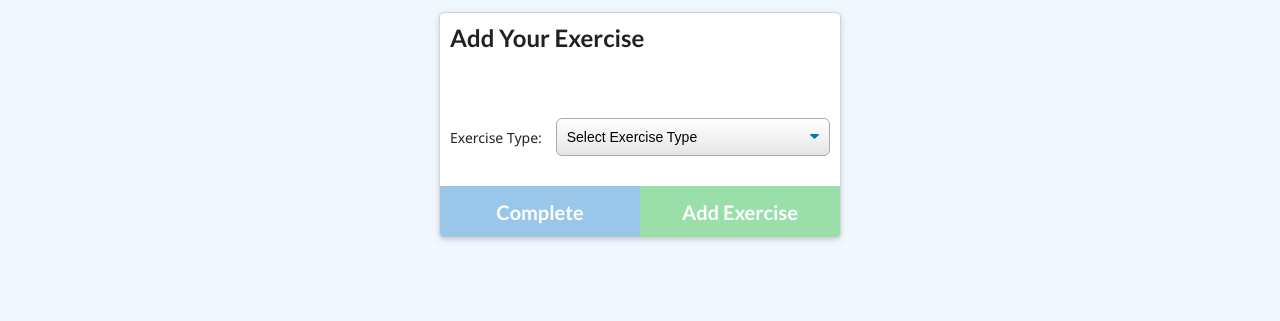
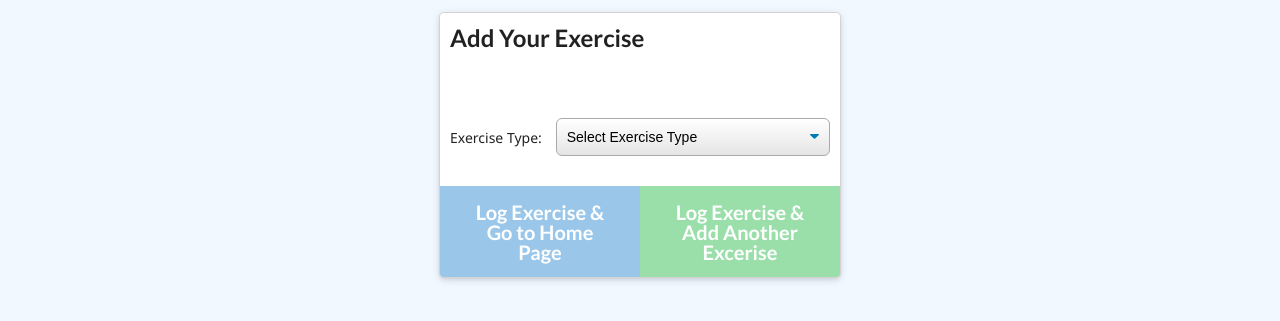
Before and after one commit to CDRobinsonIII/workout-tracker, a website: page public/exercise.html in a window 1280 px wide. Shown: the part 217-538 px from the top of the page. Drawn offline with nearby package versions, Linux system fonts and the light colour scheme; no server answers.

Commit message:
Complete button on exercise page was adding empty exercises if there was nothing added. So I changed wording for compelete and add exercise buttons to make more sense.

```diff
--- a/public/exercise.html
+++ b/public/exercise.html
@@ -69,10 +69,10 @@
           </div>
           <div class="buttons">
             <button disabled class="huge ui blue button complete">
-              Complete
+              Log Exercise & Go to Home Page
             </button>
             <button disabled class="huge ui positive button add-another">
-              Add Exercise
+              Log Exercise & Add Another Excerise
             </button>
           </div>
         </form>
--- a/public/exercise.js
+++ b/public/exercise.js
@@ -13,10 +13,6 @@ const completeButton = document.querySelector("button.complete");
 const addButton = document.querySelector("button.add-another");
 const toast = document.querySelector("#toast");
 const newWorkout = document.querySelector(".new-workout");
-
-const currenDate = new Date().setDate(new Date().getDate()+7);
-console.log("This is date -7:");
-console.log(currenDate);
 
 let workoutType = null;
 let shouldNavigateAway = false;
```
